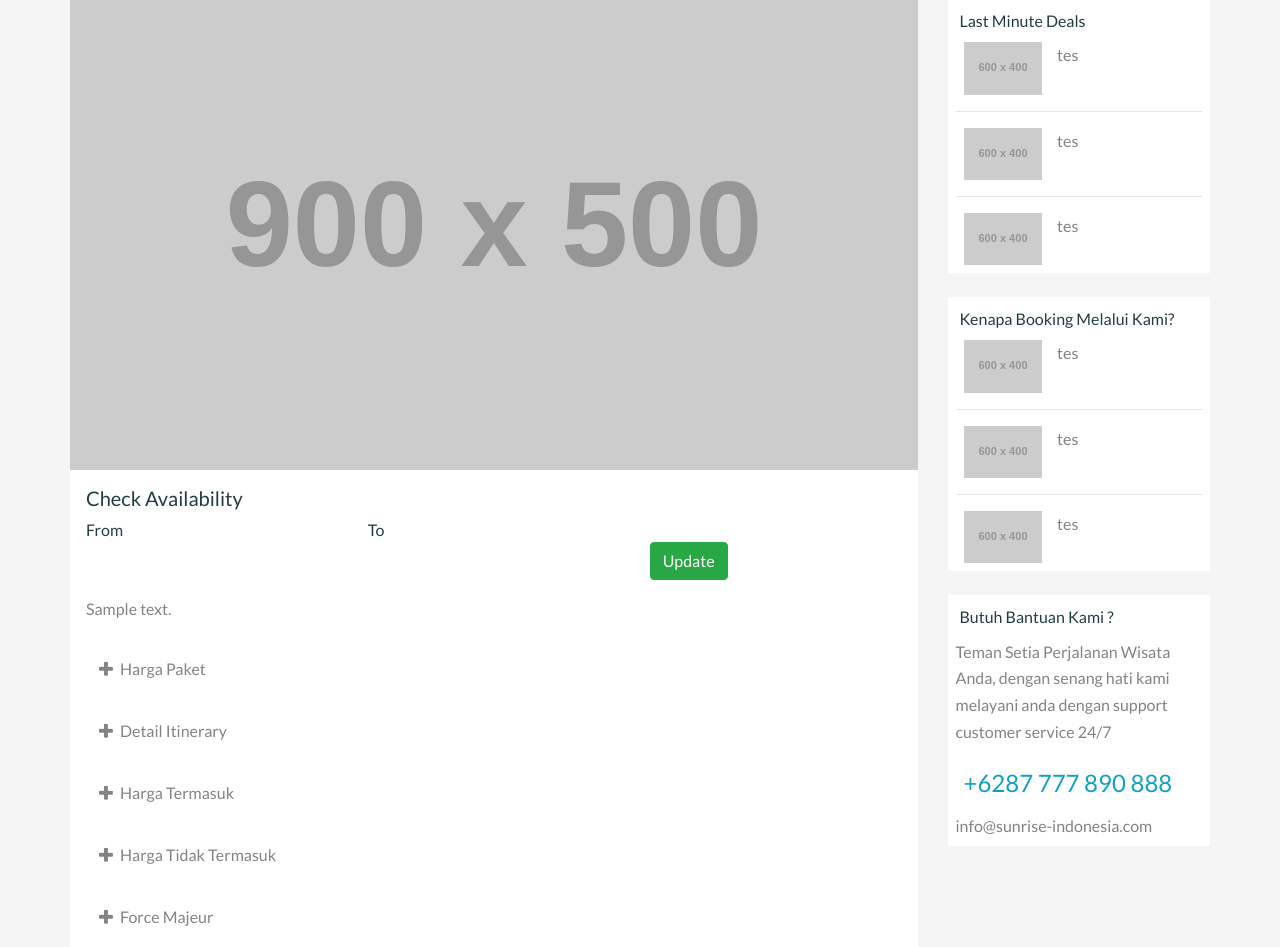
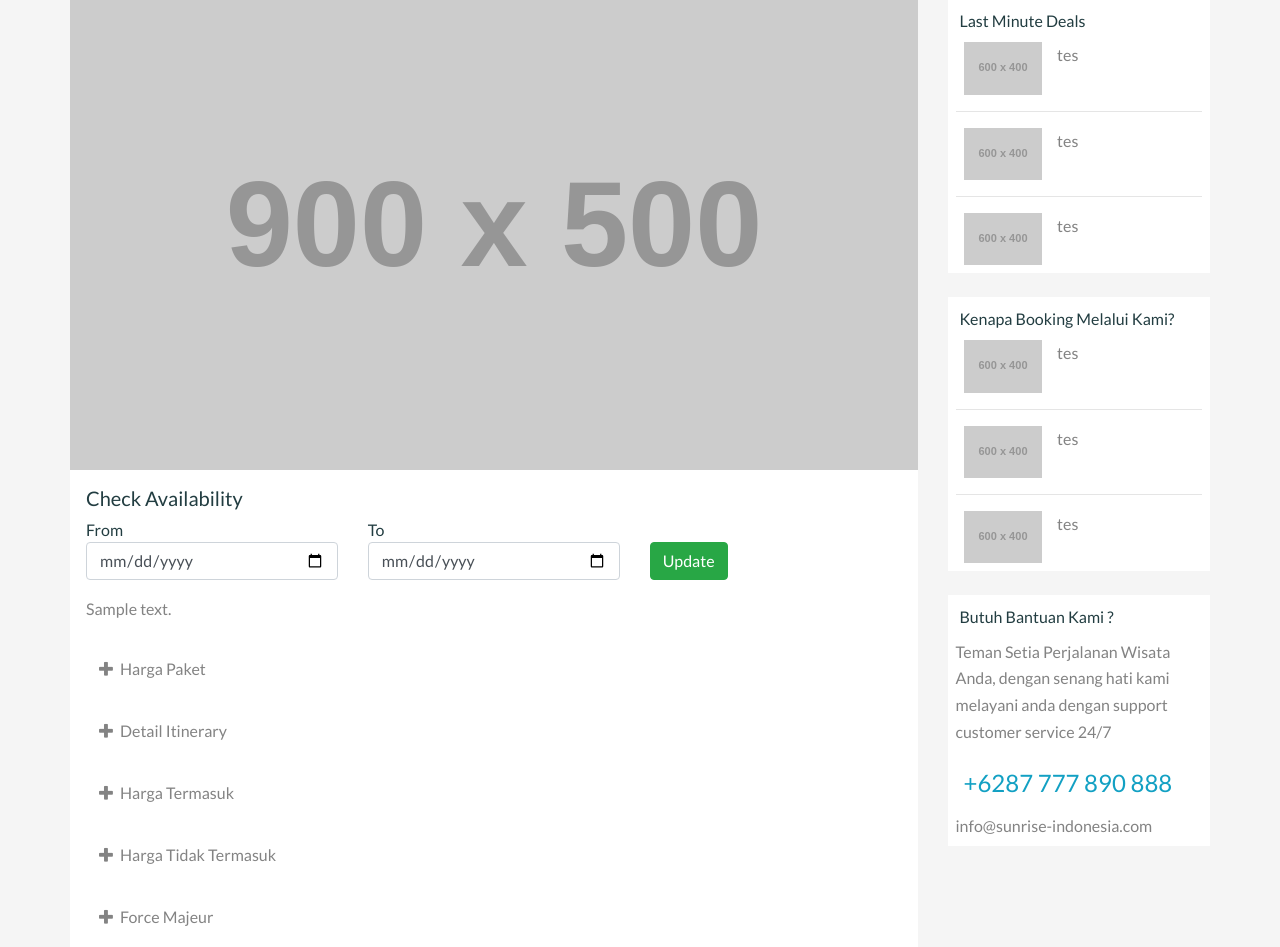
Before and after one commit to faisalwafa/booking-sunrise, a PHP site: page /pages/tour/tour.php?tour=1 in a window 1280 px wide. Shown: the part 61-1008 px from the top of the page. Run offline with PHP 8.4, Linux system fonts and the light colour scheme; tables that the repository leaves empty or names only in its code hold one stand-in row (values such as "Sample post"); grey boxes labelled with a size stand in for pictures from a placeholder-image service; some libraries are stand-ins or nearby versions.

Commit message:
add date form

```diff
--- a/pages/tour/tour.php
+++ b/pages/tour/tour.php
@@ -40,10 +40,10 @@ $tour = $_GET['tour'];
                             </div>
                             <div class="row">
                                 <div class="col-md-4">
-
+                                    <input class="form-control" type="date">
                                 </div>
                                 <div class="col-md-4">
-
+                                    <input class="form-control" type="date">
                                 </div>
                                 <div class="col-md-4">
                                     <button type="button" class="btn btn-success">Update</button>
```
